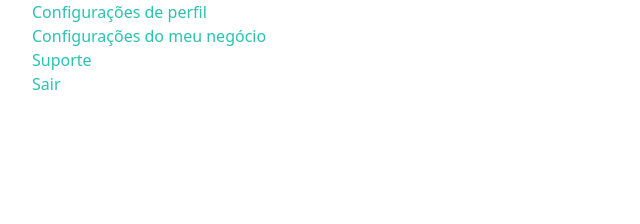
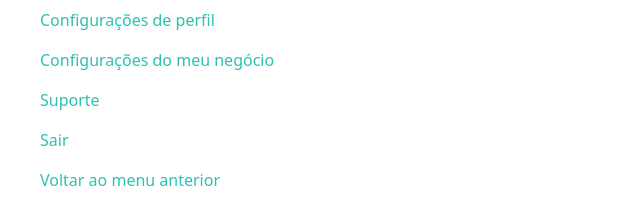
Before and after one commit to devabq/findmerce, a plain HTML site: page comerciante.html in a window 1280 px wide. Shown: the whole page, without its empty margins (0-640 px from the left). Drawn offline with nearby package versions, Linux system fonts and the light colour scheme.

```diff
--- a/comerciante.html
+++ b/comerciante.html
@@ -11,10 +11,11 @@
 <body>
     <main>
         <ul class="menu-comerciante">
-            <li class="menu-comerciante"><a href="perfilconfig>">Configurações de perfil</a></li>
-            <li><a href="perfilconfig>">Configurações do meu negócio</a></li>
-            <li><a href="perfilconfig>">Suporte</a></li>
-            <li><a href="perfilconfig>">Sair</a></li>
+            <li class="menuitem-comerciante"><a href="perfilconfig>">Configurações de perfil</a></li>
+            <li class="menuitem-comerciante"><a href="perfilconfig>">Configurações do meu negócio</a></li>
+            <li class="menuitem-comerciante"><a href="perfilconfig>">Suporte</a></li>
+            <li class="menuitem-comerciante"><a href="perfilconfig>">Sair</a></li>
+            <li class="menuitem-comerciante quitbtn"><a href="index.html">Voltar ao menu anterior</a></li>
         </ul>
     </main>
 </body>
--- a/styles/mainstyle.css
+++ b/styles/mainstyle.css
@@ -10,3 +10,11 @@
 ul {
     list-style: none;
 }
+
+.menuitem-comerciante {
+    padding: 0.5rem;
+}
+
+.quitbtn {
+    color: rgb(236, 95, 95) !important;
+}
```
Also changed, not shown: index.html (+2 -1 lines).
